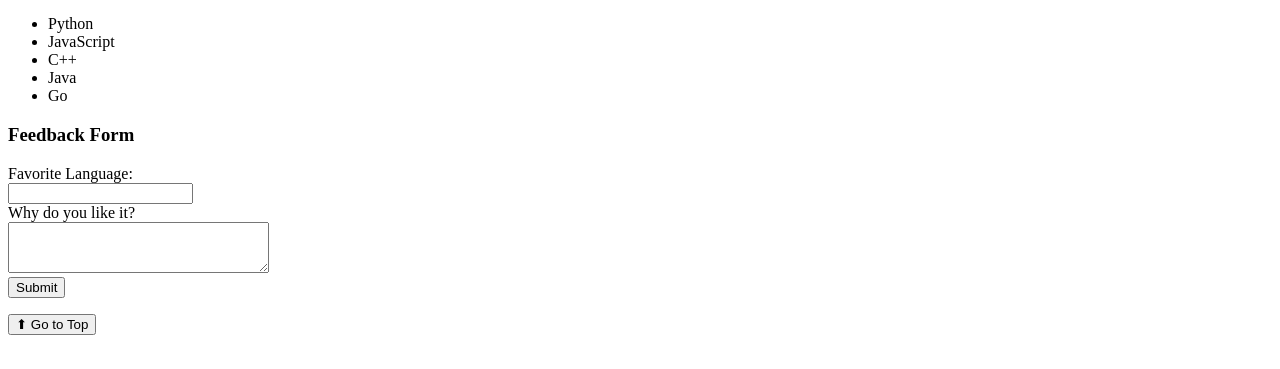
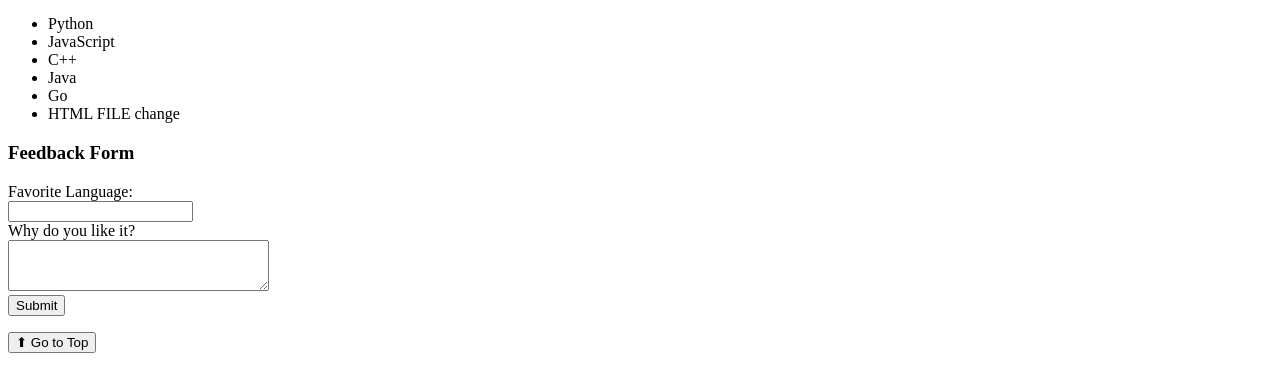
Before and after one commit to dhananjay214/MiniProject1, a plain HTML site: page Coding.html in a window 1280 px wide. Shown: the part 577-946 px from the top of the page. Drawn offline with Linux system fonts and the light colour scheme.

Commit message:
html file change added

```diff
--- a/Coding.html
+++ b/Coding.html
@@ -29,6 +29,7 @@
         <li>C++</li>
         <li>Java</li>
         <li>Go</li>
+        <li>HTML FILE change</li>
     </ul>
 
     <h3>Feedback Form</h3>
```
